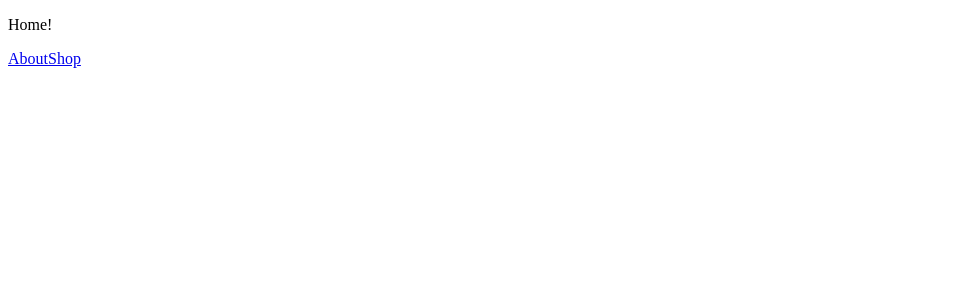
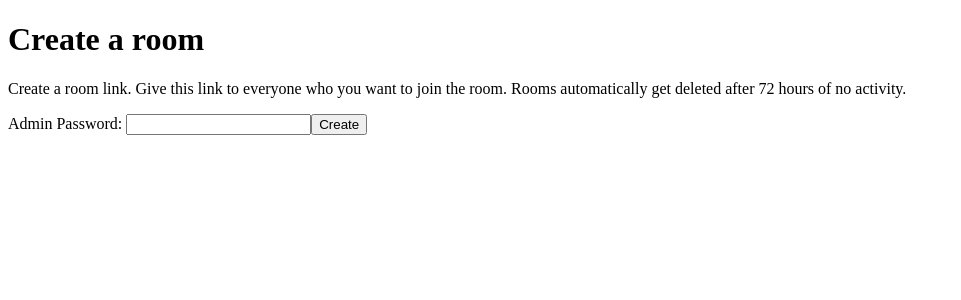
Before and after one commit to GoogleFeud/anonroom, a React app: page / in a window 1280 px wide. Shown: the top 300 px of the page, without its empty margins (0-961 px from the left). Built offline with nearby package versions, Linux system fonts and the light colour scheme; the HTML template or start-up script is replaced by a standard one.

Commit message:
Unfinished Home page component

```diff
--- a/src/client/css/common.css
+++ b/src/client/css/common.css
@@ -4,6 +4,11 @@ body {
     padding: 0;
 }
 
-body {
-    color: red;
+.center {
+    text-align: center;
 }
+
+.auto-margins {
+margin-top: auto;
+margin-bottom: auto;
+}
--- a/src/client/scripts/App.tsx
+++ b/src/client/scripts/App.tsx
@@ -3,10 +3,8 @@
 import React, { Component} from 'react';
 import { Route, Switch, Link } from 'react-router-dom';
 
+import Home from "./pages/Home";
 
-function Home() {
-    return <p>Home!</p>
-}
 
 function About() {
     return <p>About</p>
@@ -34,10 +32,10 @@ export default class App extends Component {
                 <Route path="/shop" component={Shop} />
                 <Route component={Error} />
             </Switch>
-            <nav>
+         {/**   <nav>
                 <Link to="/about">About</Link>
                 <Link to="/shop">Shop</Link>
-            </nav>
+         </nav> */}
         </div>)
     }
 }
--- /dev/null
+++ b/src/client/scripts/pages/Home.tsx
@@ -0,0 +1,19 @@
+
+import React from "react";
+import {Container, Row, Col} from "react-bootstrap";
+
+
+export default function Home() {
+    return(
+        <Container>
+            <Row style={{height: "100vh"}}>
+                 <Col className="center align-self-center">
+                  <h1>Create a room</h1>
+                  <p>Create a room link. Give this link to everyone who you want to join the room. Rooms automatically get deleted after 72 hours of no activity.</p>
+                  <span>Admin Password: </span> <input type="text"></input>
+                  <button>Create</button>
+                 </Col>
+            </Row>
+        </Container>
+    )
+}
```
Also changed, not shown: src/client/scripts/pages/Home.jsx (deleted, +0 -11 lines).
